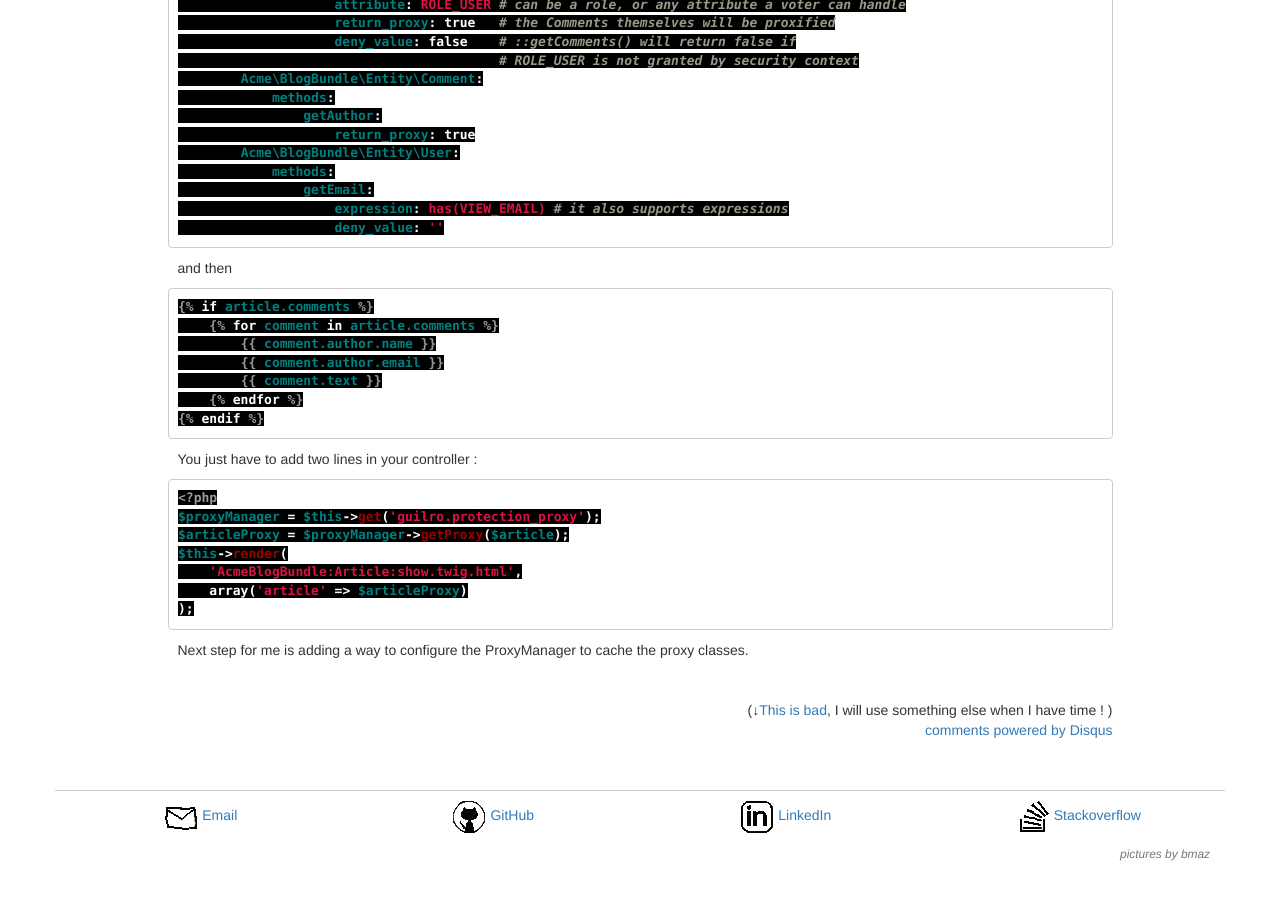
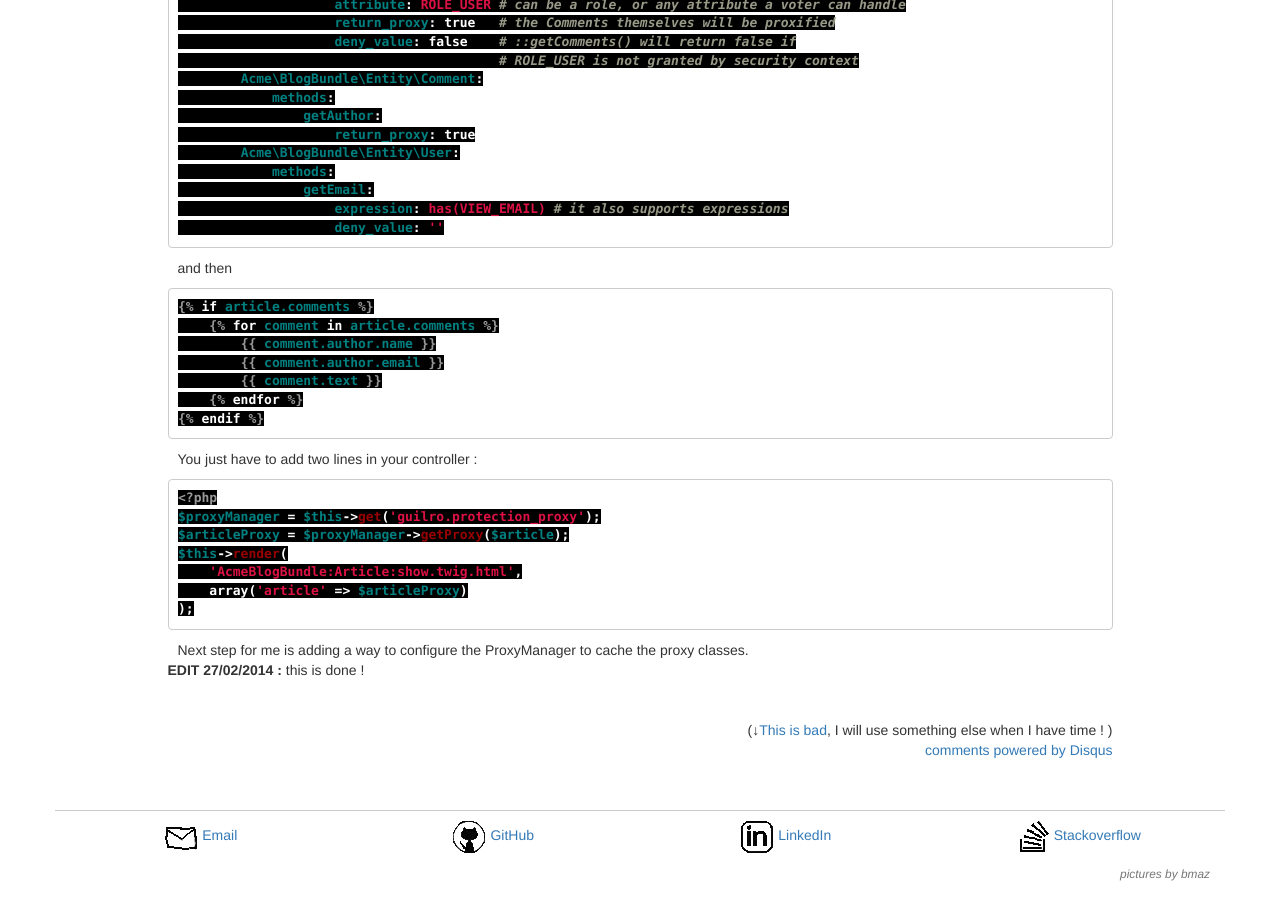
Before and after one commit to jillro/guilro.github.io, a Jekyll site: the page built from _posts/2014-01-23-guilro-protection-proxy-bundle-2.md, in a window 1280 px wide and 900 px high, scrolled down 606 px. Built offline with Jekyll 4.4.1, drawn with Linux system fonts in a browser that asks for light colours; nearby versions of some CDN libraries; Markdown is read by kramdown in place of the engine named in the settings; comment, search, counter and statistics services are not loaded.

Commit message:
update GuilroProtectionProxyBundle article about caching enabled

```diff
--- a/_posts/2014-01-23-guilro-protection-proxy-bundle-2.md
+++ b/_posts/2014-01-23-guilro-protection-proxy-bundle-2.md
@@ -66,3 +66,4 @@ $this->render(
 
 
 Next step for me is adding a way to configure the ProxyManager to cache the proxy classes.
+**EDIT 27/02/2014 :** this is done !
```
